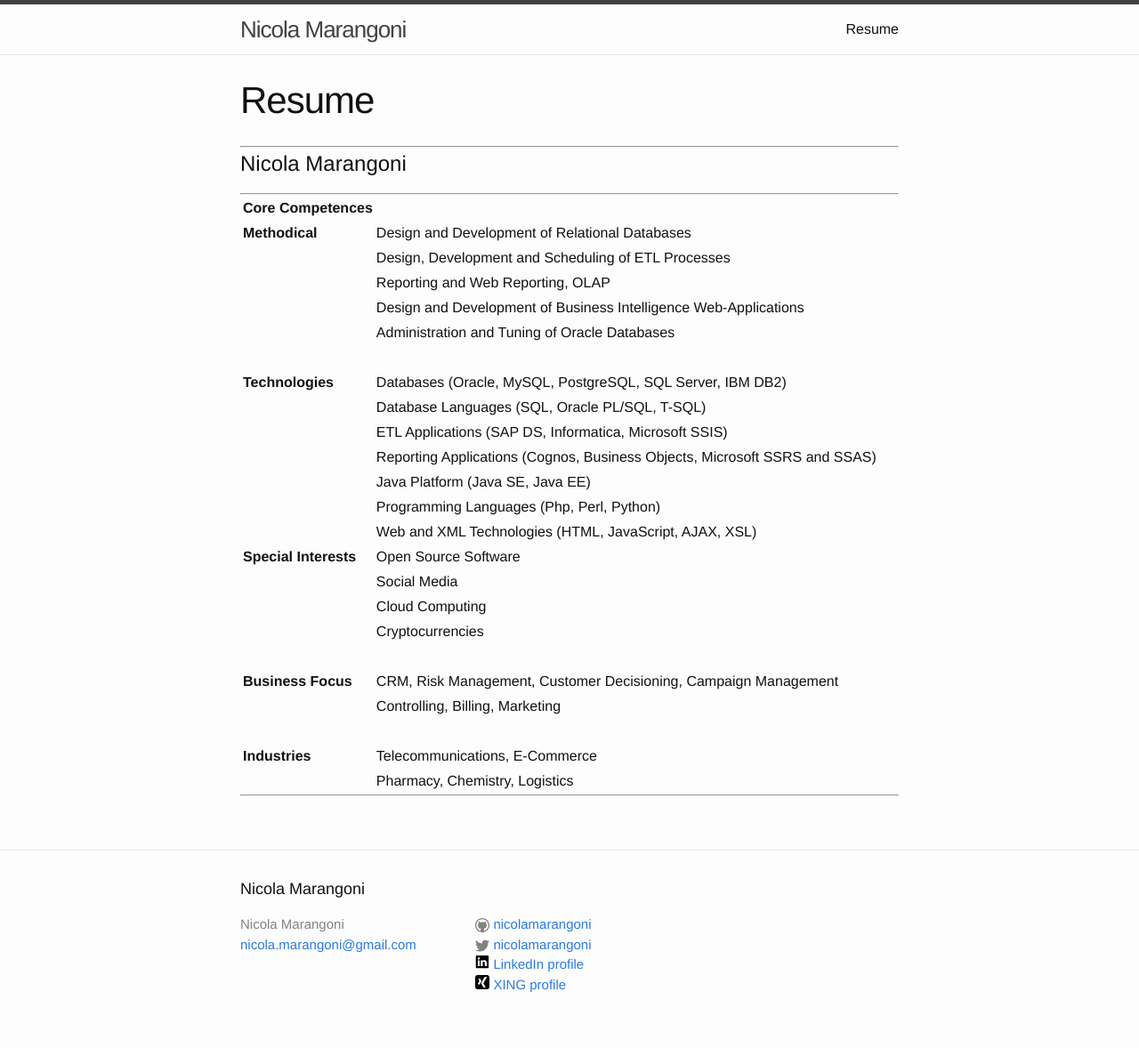
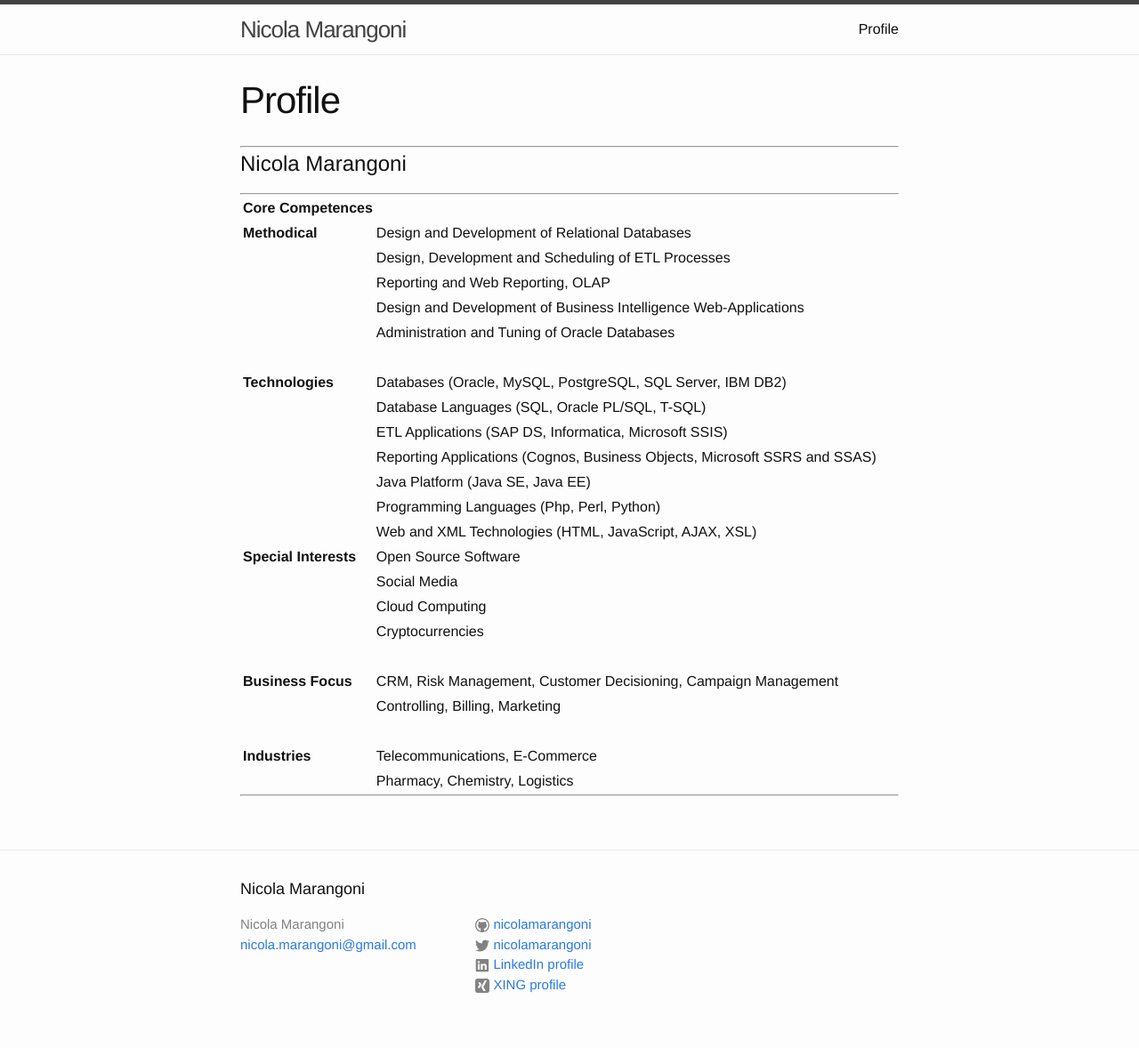
Before and after one commit to nicolamarangoni/nicolamarangoni.github.io, a Jekyll site: the page built from profile.md, in a window 1280 px wide. Shown: the whole page at 89% size. Built offline with Jekyll 4.4.1, drawn with Linux system fonts in a browser that asks for light colours.

Commit message:
footer
icons in footer modified

```diff
--- a/_includes/footer.html
+++ b/_includes/footer.html
@@ -35,7 +35,7 @@
           {% if site.linkedin_profile %}
           <li>
             <a href="https://www.linkedin.com/pub/{{ site.linkedin_profile }}">
-              <span>{% include icons/linkedin12.svg %}</span>
+              <span class="icon  icon--twitter">{% include icons/linkedin12.svg %}</span>
               <span>LinkedIn profile</span>
             </a>
           </li>
@@ -44,7 +44,7 @@
           {% if site.xing_profile %}
           <li>
             <a href="https://www.xing.com/profile/{{ site.xing_profile }}">
-              <span>{% include icons/xing.svg %}</span>
+              <span class="icon  icon--twitter">{% include icons/xing.svg %}</span>
               <span>XING profile</span>
             </a>
           </li>
--- a/profile.md
+++ b/profile.md
@@ -1,7 +1,7 @@
 ---
 layout: page
-title: Resume
-permalink: /resume/
+title: Profile
+permalink: /profile/
 published: true
 ---
 
```
